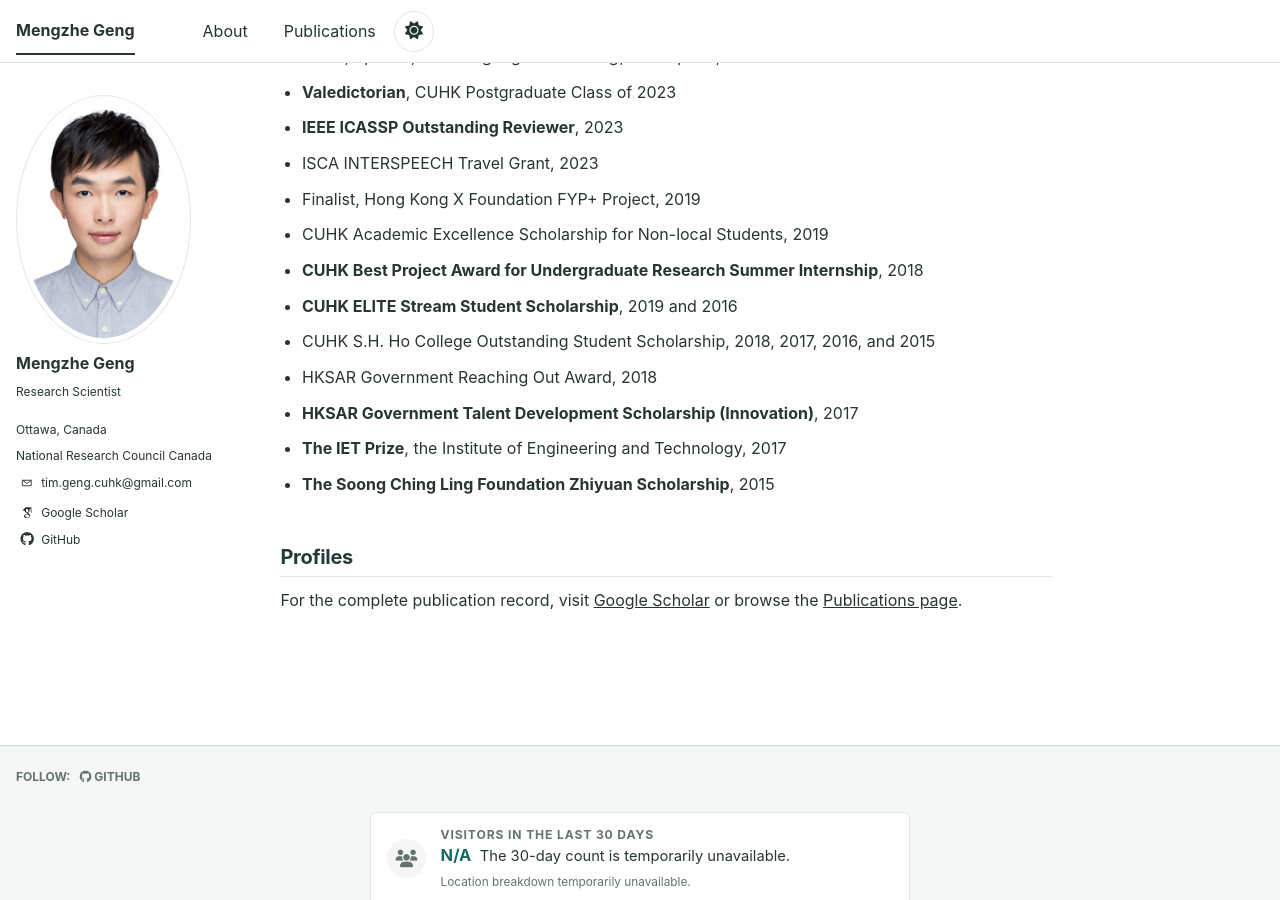
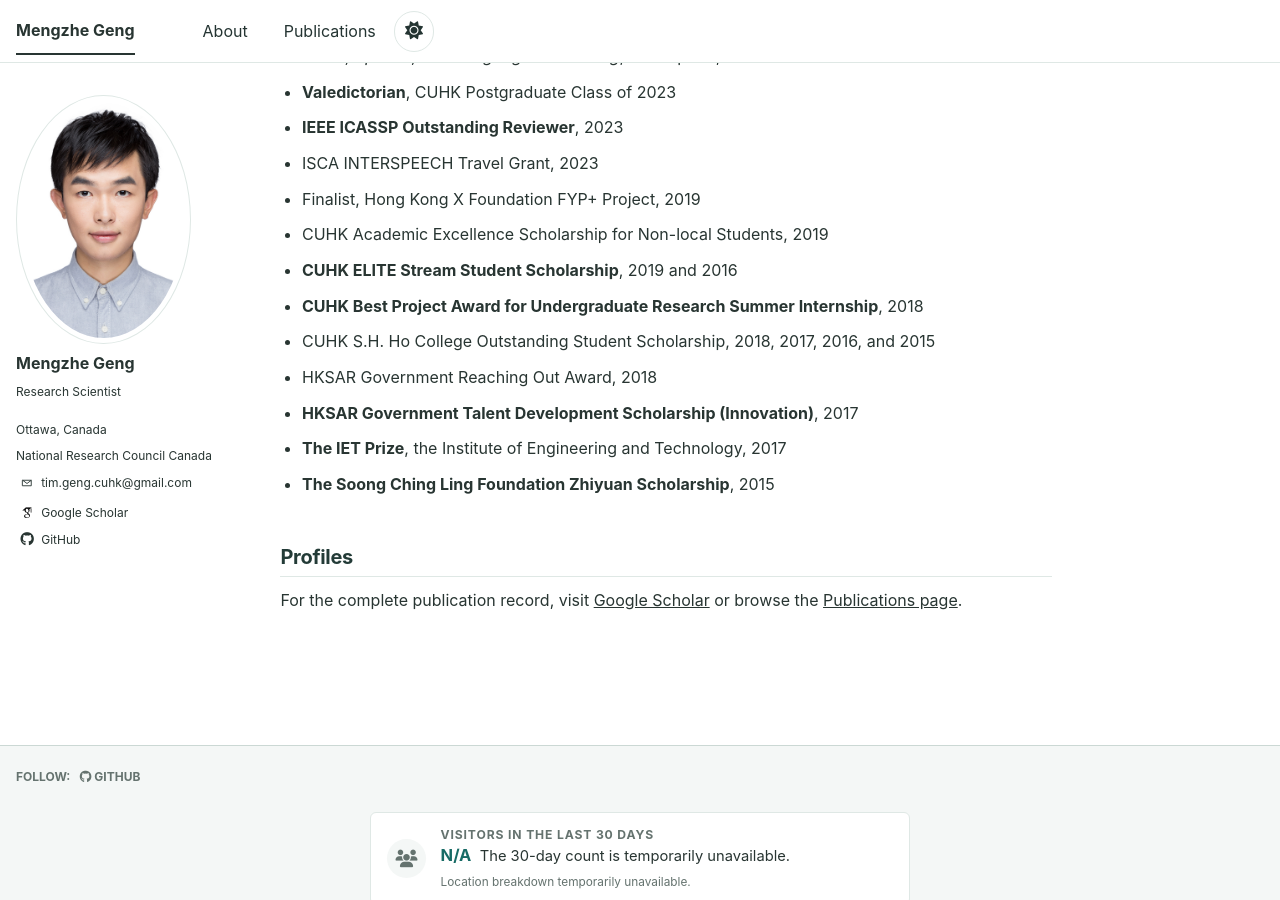
Before and after one commit to MENGZHEGENG/MENGZHEGENG.github.io, a Jekyll site: the page built from _pages/about.md, in a window 1280 px wide and 900 px high, scrolled down 3318 px. Built offline with Jekyll 4.4.1, drawn with Linux system fonts in a browser that asks for light colours; some web fonts are replaced.

Commit message:
Order selected awards by year

```diff
--- a/_pages/about.md
+++ b/_pages/about.md
@@ -220,8 +220,8 @@ classes: wide
   <li class="award-item"><a href="https://interspeech2023.org/travel-grants/" target="_blank" rel="noopener noreferrer">ISCA INTERSPEECH Travel Grant, 2023</a></li>
   <li class="award-item"><a href="https://www.hkxfoundation.org/aboutus" target="_blank" rel="noopener noreferrer">Finalist, Hong Kong X Foundation FYP+ Project, 2019</a></li>
   <li class="award-item">CUHK Academic Excellence Scholarship for Non-local Students, 2019</li>
+  <li class="award-item"><strong><a href="https://www3.erg.cuhk.edu.hk/erg/Elite/Scholarship" target="_blank" rel="noopener noreferrer">CUHK ELITE Stream Student Scholarship</a></strong>, 2019 and 2016</li>
   <li class="award-item"><strong>CUHK Best Project Award for Undergraduate Research Summer Internship</strong>, 2018</li>
-  <li class="award-item"><strong><a href="https://www3.erg.cuhk.edu.hk/erg/Elite/Scholarship" target="_blank" rel="noopener noreferrer">CUHK ELITE Stream Student Scholarship</a></strong>, 2019 and 2016</li>
   <li class="award-item">CUHK S.H. Ho College Outstanding Student Scholarship, 2018, 2017, 2016, and 2015</li>
   <li class="award-item"><a href="https://admission.cuhk.edu.hk/fees-financing-your-studies/scholarships/reaching-out-award/" target="_blank" rel="noopener noreferrer">HKSAR Government Reaching Out Award</a>, 2018</li>
   <li class="award-item"><strong><a href="https://admission.cuhk.edu.hk/fees-financing-your-studies/scholarships/talent-development-sch/" target="_blank" rel="noopener noreferrer">HKSAR Government Talent Development Scholarship (Innovation)</a></strong>, 2017</li>
```
